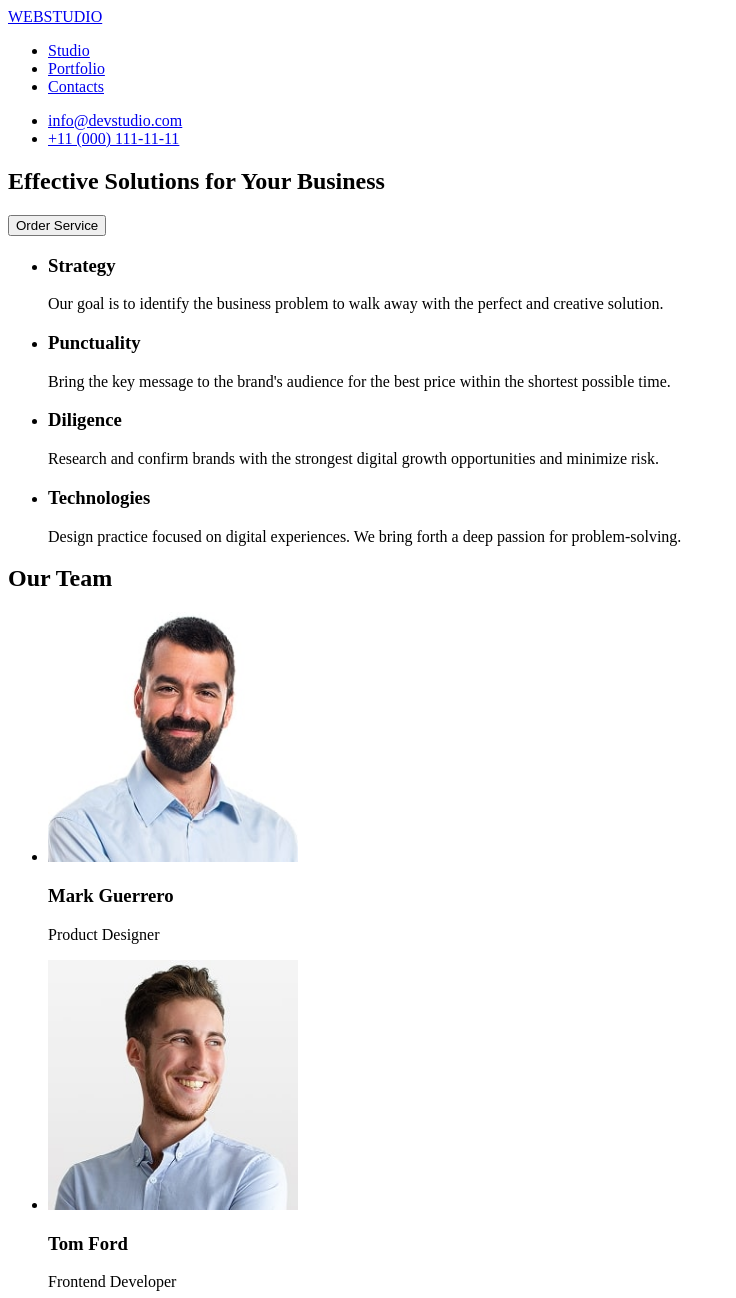
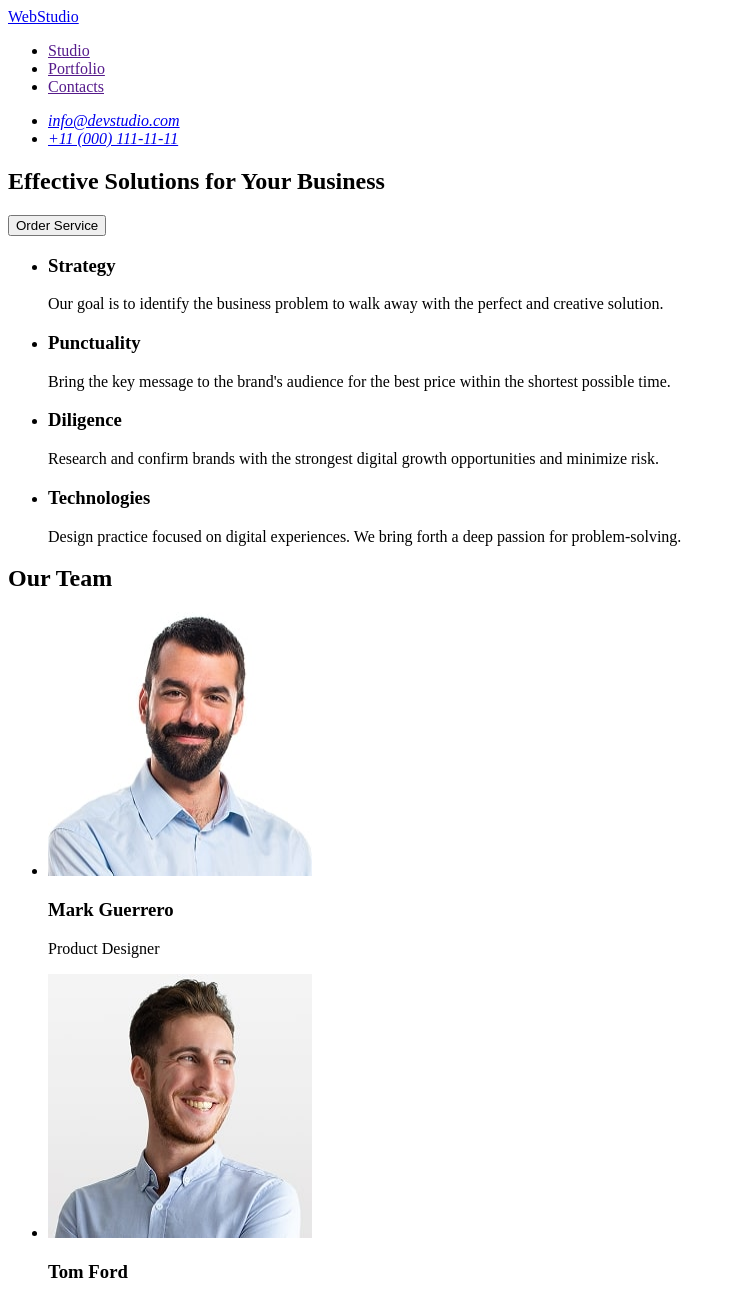
Before and after one commit to lub4ko/goit-markup-hw-01, a plain HTML site: page index.html in a window 1280 px wide. Shown: the top 1298 px of the page, without its empty margins (0-736 px from the left). Drawn offline with Linux system fonts and the light colour scheme.

Commit message:
update 3: HW markup

```diff
--- a/index.html
+++ b/index.html
@@ -8,34 +8,23 @@
   <body>
     <!--header-->
     <header>
-      <a href="./">WEBSTUDIO</a>
+      <a href="./index.html">WebStudio</a>
 
       <nav>
         <ul>
-          <li>
-            <a href="#studio">Studio </a>
-          </li>
-
-          <li>
-            <a href="#portfolio">Portfolio </a>
-          </li>
-
-          <li>
-            <a href="#contacts">Contacts </a>
-          </li>
+          <li><a href="">Studio</a></li>
+          <li><a href="">Portfolio</a></li>
+          <li><a href="">Contacts</a></li>
         </ul>
       </nav>
       <!--contacts-->
 
-      <ul>
-        <li>
-          <a href="mailto:info@devstudio.com">info@devstudio.com </a>
-        </li>
-
-        <li>
-          <a href="tel:+110001111111">+11 (000) 111-11-11 </a>
-        </li>
-      </ul>
+      <address>
+        <ul>
+          <li><a href="mailto:info@devstudio.com">info@devstudio.com</a></li>
+          <li><a href="tel:+11000111111">+11 (000) 111-11-11</a></li>
+        </ul>
+      </address>
     </header>
 
     <!--hero section-->
@@ -86,10 +75,10 @@
         <ul>
           <li>
             <img
-              src="images/mark.jpg"
+              src="images/1.jpg"
               alt="Product Designer Mark Guerrero"
-              width="250"
-              height="250"
+              width="264"
+              height="264"
             />
 
             <h3>Mark Guerrero</h3>
@@ -98,10 +87,10 @@
 
           <li>
             <img
-              src="images/tom.jpg"
+              src="images/2.jpg"
               alt="Frontend Developer Tom Ford"
-              width="250"
-              height="250"
+              width="264"
+              height="264"
             />
 
             <h3>Tom Ford</h3>
@@ -110,10 +99,10 @@
 
           <li>
             <img
-              src="images/camila.jpg"
+              src="images/3.jpg"
               alt="Marketing specialist Camila Garcia"
-              width="250"
-              height="250"
+              width="264"
+              height="264"
             />
 
             <h3>Camila Garcia</h3>
@@ -122,10 +111,10 @@
 
           <li>
             <img
-              src="images/daniel.jpg"
+              src="images/img.jpg"
               alt="UI Designer Daniel Wilson"
-              width="250"
-              height="250"
+              width="264"
+              height="264"
             />
 
             <h3>Daniel Wilson</h3>
@@ -137,7 +126,7 @@
 
     <!--footer-->
     <footer id="contacts">
-      <a href="./">WEBSTUDIO</a>
+      <a href="./index.html">WebStudio</a>
       <p>
         Increase the flow of customers and sales for your business with digital
         marketing &amp; growth solutions.
```
Also changed, not shown: images/1.jpg (renamed from images/mark.jpg), images/2.jpg (renamed from images/tom.jpg), images/3.jpg (renamed from images/camila.jpg), images/img.jpg (renamed from images/daniel.jpg).
